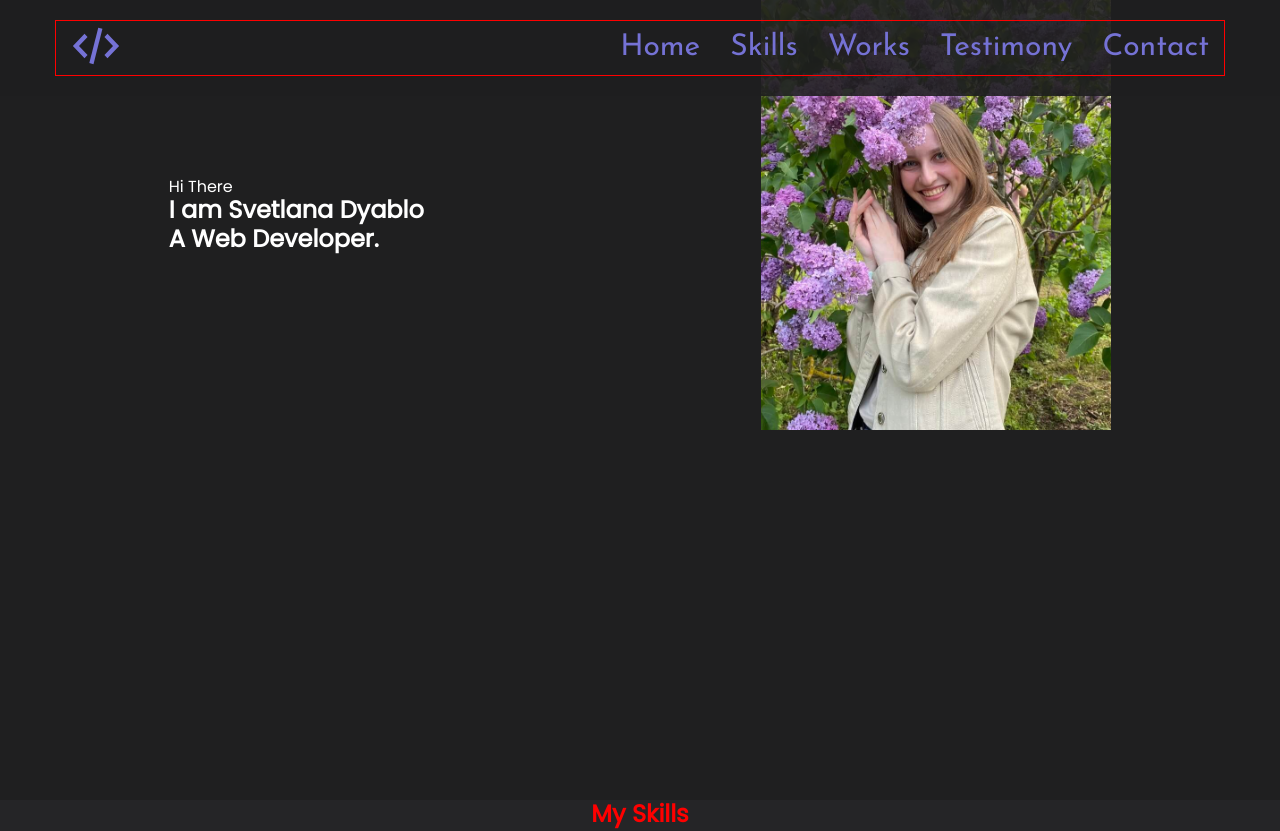
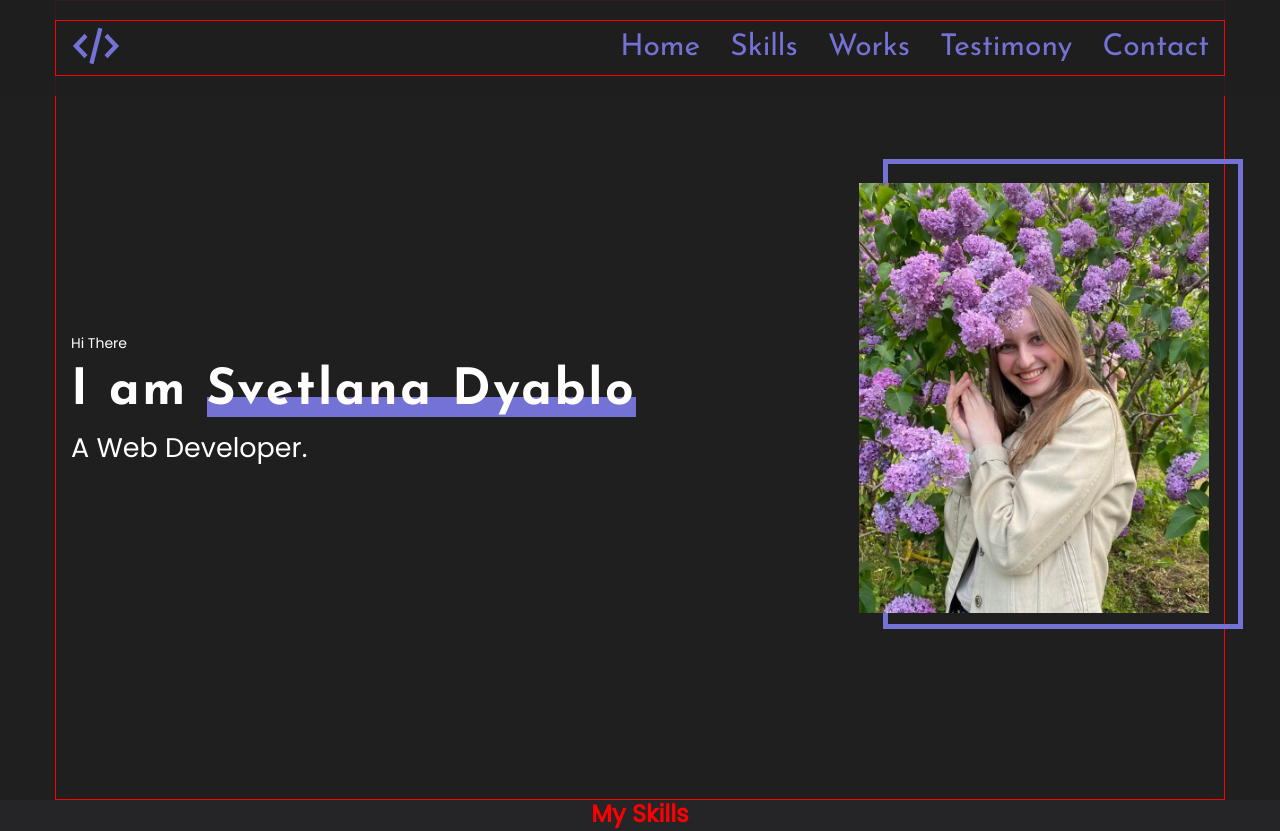
Before and after one commit to VlLabkovich/portfolio-start-project-example, a React app: page / in a window 1280 px wide. Shown: the top 831 px of the page. Built offline with nearby package versions, Linux system fonts and the light colour scheme.

Commit message:
feat: add styles components

```diff
--- a/src/layout/section/main/Main.tsx
+++ b/src/layout/section/main/Main.tsx
@@ -2,24 +2,50 @@ import React from 'react';
 import styled from "styled-components";
 import photo from '../../../assets/images/photo.jpeg'
 import {FlexWrapper} from "../../../components/FlexWrapper";
+import {Container} from "../../../components/Container";
+import {theme} from "../../../styles/Theme";
 
 export const Main = () => {
     return (
         <StyledMain>
-            <FlexWrapper align={"center"} justify={"space-around"}>
+            <Container>
+                <FlexWrapper align={"center"} justify={"space-between"}>
                     <div>
-                    <span>Hi There</span>
-                    <h2>I am Svetlana Dyablo</h2>
-                    <h1>A Web Developer.</h1>
+                        <SmallText>Hi There</SmallText>
+                        <Name>I am <span>Svetlana Dyablo</span></Name>
+                        <MainTitle>A Web Developer.</MainTitle>
                     </div>
+                    <PhotoWrapper>
                         <Photo src={photo} alt=""/>
+
+                    </PhotoWrapper>
                 </FlexWrapper>
+            </Container>
         </StyledMain>
     )
 };
 
 const StyledMain = styled.section`
     min-height: 100vh;
+    background-color: #fff5e7;
+    display: flex;
+`
+
+const PhotoWrapper = styled.div`
+position: relative;
+    z-index: 0;
+
+    &::before {
+        content: "";
+        width: 360px;
+        height: 470px;
+        border: 5px solid ${theme.colors.accent};
+        position: absolute;
+        top: -24px;
+        left: 24px;
+        z-index: -1;
+
+    }
 `
 
 const Photo = styled.img`
@@ -29,9 +55,36 @@ const Photo = styled.img`
 `
 
 const MainTitle = styled.h1`
-
+    font-size: 27px;
+    font-weight: 400;
 `
 
 const Name = styled.h2`
+    font-family: 'Josefin Sans', sans-serif;
+    font-size: 50px;
+    font-weight: 700;
+    letter-spacing: 0.05em;
+    margin: 10px 0;
 
+    span {
+        position: relative;
+        z-index: 0;
+
+        &::before {
+            position: absolute;
+            content: "";
+            display: inline-block;
+            width: 100%;
+            height: 20px;
+            background-color: ${theme.colors.accent};
+
+            bottom: 0;
+            z-index: -1;
+        }
+    }
 `
+
+const SmallText = styled.h2`
+    font-size: 14px;
+    font-weight: 400;
+`
```
Lines whose indentation alone changed are shown as unchanged.
